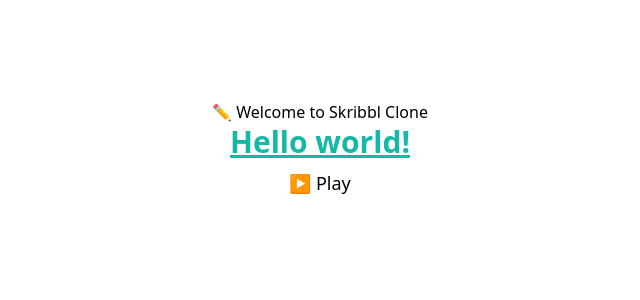
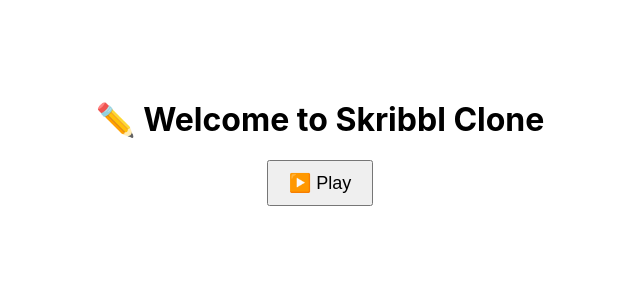
Before and after one commit to 06babyshark06/fe-word-game-deploy, a React (Create React App) app: page / in a window 1280 px wide. Shown: the top 300 px of the page, without its empty margins (320-960 px from the left). Built offline with nearby package versions, Linux system fonts and the light colour scheme; no server answers.

Commit message:
Revert "add tailwind"
This reverts commit 92e01190035cb515499917c6fbeb5ce397f2f094.

```diff
--- a/package.json
+++ b/package.json
@@ -40,8 +40,5 @@
       "last 1 firefox version",
       "last 1 safari version"
     ]
-  },
-  "devDependencies": {
-    "tailwindcss": "^3.4.17"
   }
 }
--- a/src/index.css
+++ b/src/index.css
@@ -1,3 +1,13 @@
-@tailwind base;
-@tailwind components;
-@tailwind utilities;
+body {
+  margin: 0;
+  font-family: -apple-system, BlinkMacSystemFont, 'Segoe UI', 'Roboto', 'Oxygen',
+    'Ubuntu', 'Cantarell', 'Fira Sans', 'Droid Sans', 'Helvetica Neue',
+    sans-serif;
+  -webkit-font-smoothing: antialiased;
+  -moz-osx-font-smoothing: grayscale;
+}
+
+code {
+  font-family: source-code-pro, Menlo, Monaco, Consolas, 'Courier New',
+    monospace;
+}
--- a/src/pages/Home.jsx
+++ b/src/pages/Home.jsx
@@ -1,20 +1,16 @@
-import { useNavigate } from "react-router-dom";
+import { useNavigate } from 'react-router-dom';
 
-export default function Home({ socket }) {
+export default function Home( { socket } ) {
   const navigate = useNavigate();
 
   const handlePlay = () => {
-    navigate("/lobby");
+    navigate('/lobby');
   };
 
   return (
-    <div style={{ textAlign: "center", marginTop: "100px" }}>
+    <div style={{ textAlign: 'center', marginTop: '100px' }}>
       <h1>✏️ Welcome to Skribbl Clone</h1>
-      <h1 className="text-3xl text-teal-500 font-bold underline">Hello world!</h1>
-      <button
-        onClick={handlePlay}
-        style={{ padding: "10px 20px", fontSize: "18px" }}
-      >
+      <button onClick={handlePlay} style={{ padding: '10px 20px', fontSize: '18px' }}>
         ▶️ Play
       </button>
     </div>
--- a/tailwind.config.js
+++ /dev/null
@@ -1,8 +0,0 @@
-/** @type {import('tailwindcss').Config} */
-module.exports = {
-  content: ["./src/**/*.{js,jsx,ts,tsx}",],
-  theme: {
-    extend: {},
-  },
-  plugins: [],
-}
```
Also changed, not shown: 1 other file (tests, documents, lock files or other folders).
